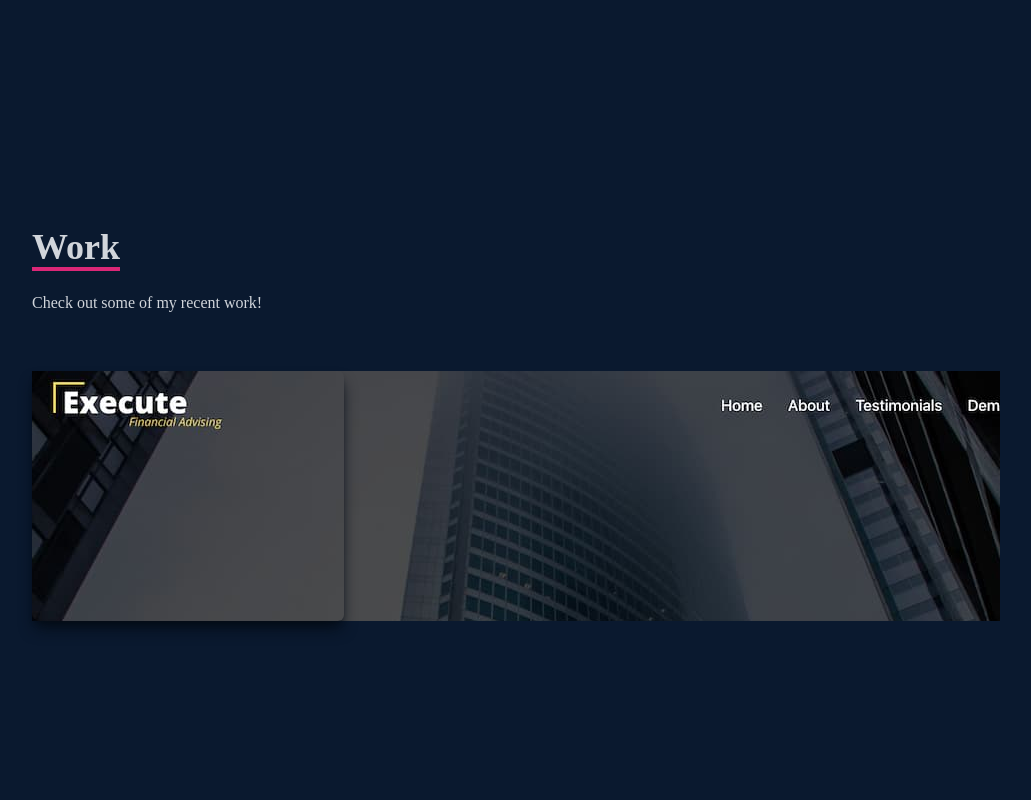
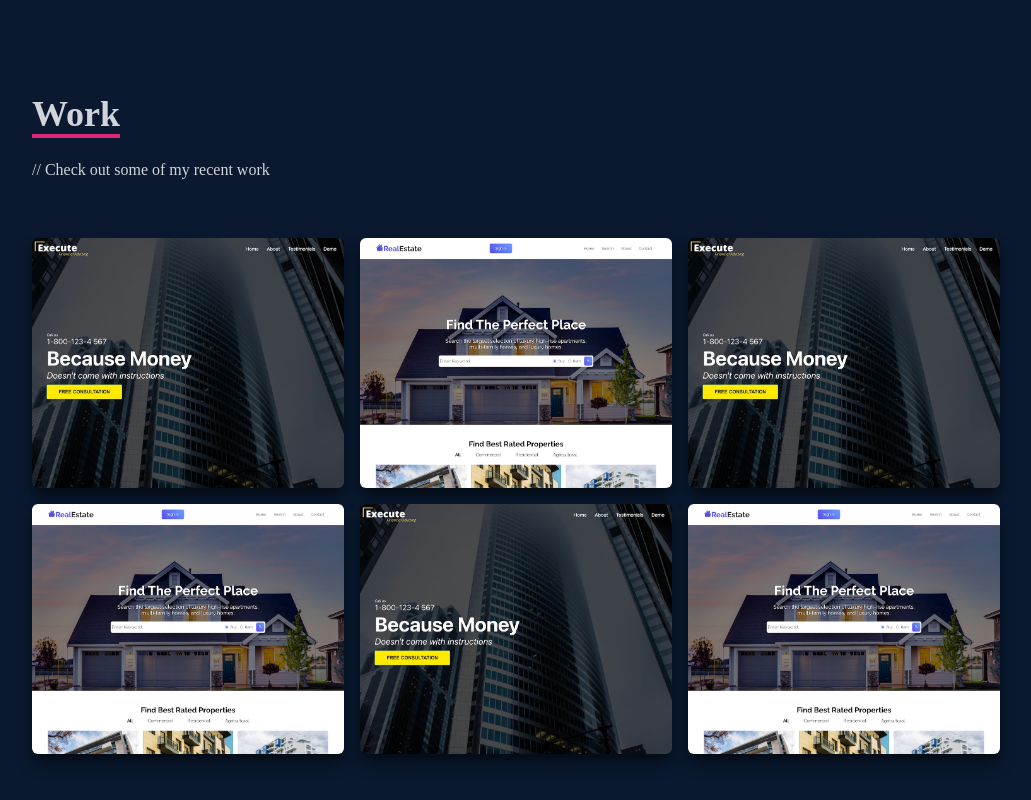
Before and after one commit to barryos112/personal-website, a React (Create React App) app: page / in a window 1280 px wide. Shown: the part 2376-3176 px from the top of the page, without its empty margins (124-1155 px from the left). Built offline with nearby package versions, Linux system fonts and the light colour scheme.

Commit message:
Added more work cards, need to update links

```diff
--- a/src/components/Work.jsx
+++ b/src/components/Work.jsx
@@ -1,43 +1,166 @@
-import React from 'react'
-import WorkImg from'../assets/workImg.jpeg';
-
+import React from 'react';
+import WorkImg from '../assets/workImg.jpeg';
+import realEstate from '../assets/realestate.jpg';
 
 const Work = () => {
   return (
     <div name='work' className='w-full md:h-screen text-gray-300 bg-[#0a192f]'>
       <div className='max-w-[1000px] mx-auto p-4 flex flex-col justify-center w-full h-full'>
         <div className='pb-8'>
-            <p className='text-4xl font-bold inline border-b-4 text-gray-300 border-pink-600'>Work</p>
-            <p className='py-6'>Check out some of my recent work!</p>
+          <p className='text-4xl font-bold inline border-b-4 text-gray-300 border-pink-600'>
+            Work
+          </p>
+          <p className='py-6'>// Check out some of my recent work</p>
         </div>
 
+{/* Container */}
+        <div className='grid sm:grid-cols-2 md:grid-cols-3 gap-4'>
 
-    <div style={{backgroundImage: `url(${WorkImg})`}}
-     className='grid sm:grid-cols-2 md:grid-cols-3 gap-4'>
-        <div className='shadow-lg shadow-[#040c16] group container rounded-md flex justify-center items-center mx-auto content-div'>
-
-        {/* Hover effects*/}
-
+            {/* Grid Item */}
+          <div
+            style={{ backgroundImage: `url(${WorkImg})` }}
+            className='shadow-lg shadow-[#040c16] group container rounded-md flex justify-center items-center mx-auto content-div'
+          >
+            {/* Hover Effects */}
             <div className='opacity-0 group-hover:opacity-100'>
-                    <span className=''text2xl font-bold text-white tracking-wider>
-                        React JS website Repo
-
+              <span className='text-2xl font-bold text-white tracking-wider'>
+                React JS Application
               </span>
-                    <div>
-                        <a href='https://github.com/barryos112/personal-website'>
-                            <button className='text-center rounded-lg px-4 py-3 m-2 bg-white text-gray-700 font-bold text-lg'>Code</button>
+              <div className='pt-8 text-center'>
+                <a href='/'>
+                  <button className='text-center rounded-lg px-4 py-3 m-2 bg-white text-gray-700 font-bold text-lg'>
+                    Demo
+                  </button>
                 </a>
-
-
+                <a href='/'>
+                  <button className='text-center rounded-lg px-4 py-3 m-2 bg-white text-gray-700 font-bold text-lg'>
+                    Code
+                  </button>
+                </a>
+              </div>
+            </div>
+          </div>
+          <div
+            style={{ backgroundImage: `url(${realEstate})` }}
+            className='shadow-lg shadow-[#040c16] group container rounded-md flex justify-center items-center mx-auto content-div'
+          >
+            {/* Hover Effects */}
+            <div className='opacity-0 group-hover:opacity-100'>
+              <span className='text-2xl font-bold text-white tracking-wider'>
+                React JS Application
+              </span>
+              <div className='pt-8 text-center'>
+                <a href='/'>
+                  <button className='text-center rounded-lg px-4 py-3 m-2 bg-white text-gray-700 font-bold text-lg'>
+                    Demo
+                  </button>
+                </a>
+                <a href='/'>
+                  <button className='text-center rounded-lg px-4 py-3 m-2 bg-white text-gray-700 font-bold text-lg'>
+                    Code
+                  </button>
+                </a>
+              </div>
+            </div>
+          </div>
+            {/* Grid Item */}
+          <div
+            style={{ backgroundImage: `url(${WorkImg})` }}
+            className='shadow-lg shadow-[#040c16] group container rounded-md flex justify-center items-center mx-auto content-div'
+          >
+            {/* Hover Effects */}
+            <div className='opacity-0 group-hover:opacity-100'>
+              <span className='text-2xl font-bold text-white tracking-wider'>
+                React JS Application
+              </span>
+              <div className='pt-8 text-center'>
+                <a href='/'>
+                  <button className='text-center rounded-lg px-4 py-3 m-2 bg-white text-gray-700 font-bold text-lg'>
+                    Demo
+                  </button>
+                </a>
+                <a href='/'>
+                  <button className='text-center rounded-lg px-4 py-3 m-2 bg-white text-gray-700 font-bold text-lg'>
+                    Code
+                  </button>
+                </a>
+              </div>
+            </div>
+          </div>
+          <div
+            style={{ backgroundImage: `url(${realEstate})` }}
+            className='shadow-lg shadow-[#040c16] group container rounded-md flex justify-center items-center mx-auto content-div'
+          >
+            {/* Hover Effects */}
+            <div className='opacity-0 group-hover:opacity-100'>
+              <span className='text-2xl font-bold text-white tracking-wider'>
+                React JS Application
+              </span>
+              <div className='pt-8 text-center'>
+                <a href='/'>
+                  <button className='text-center rounded-lg px-4 py-3 m-2 bg-white text-gray-700 font-bold text-lg'>
+                    Demo
+                  </button>
+                </a>
+                <a href='/'>
+                  <button className='text-center rounded-lg px-4 py-3 m-2 bg-white text-gray-700 font-bold text-lg'>
+                    Code
+                  </button>
+                </a>
+              </div>
+            </div>
+          </div>
+            {/* Grid Item */}
+          <div
+            style={{ backgroundImage: `url(${WorkImg})` }}
+            className='shadow-lg shadow-[#040c16] group container rounded-md flex justify-center items-center mx-auto content-div'
+          >
+            {/* Hover Effects */}
+            <div className='opacity-0 group-hover:opacity-100'>
+              <span className='text-2xl font-bold text-white tracking-wider'>
+                React JS Application
+              </span>
+              <div className='pt-8 text-center'>
+                <a href='/'>
+                  <button className='text-center rounded-lg px-4 py-3 m-2 bg-white text-gray-700 font-bold text-lg'>
+                    Demo
+                  </button>
+                </a>
+                <a href='/'>
+                  <button className='text-center rounded-lg px-4 py-3 m-2 bg-white text-gray-700 font-bold text-lg'>
+                    Code
+                  </button>
+                </a>
+              </div>
+            </div>
+          </div>
+          <div
+            style={{ backgroundImage: `url(${realEstate})` }}
+            className='shadow-lg shadow-[#040c16] group container rounded-md flex justify-center items-center mx-auto content-div'
+          >
+            {/* Hover Effects */}
+            <div className='opacity-0 group-hover:opacity-100'>
+              <span className='text-2xl font-bold text-white tracking-wider'>
+                React JS Application
+              </span>
+              <div className='pt-8 text-center'>
+                <a href='/'>
+                  <button className='text-center rounded-lg px-4 py-3 m-2 bg-white text-gray-700 font-bold text-lg'>
+                    Demo
+                  </button>
+                </a>
+                <a href='/'>
+                  <button className='text-center rounded-lg px-4 py-3 m-2 bg-white text-gray-700 font-bold text-lg'>
+                    Code
+                  </button>
+                </a>
               </div>
             </div>
           </div>
         </div>
-
       </div>
     </div>
+  );
+};
 
-  )
-}
-
-export default Work
+export default Work;
--- a/src/index.css
+++ b/src/index.css
@@ -21,10 +21,10 @@
     height: 250px;
 }
 
-.content-div:hover{
+.content-div:hover {
     background-image: linear-gradient(
         to right,
-        rgba(112,157,255,0.8)
-        hsla(242,74%,61% 0.8)
-    );
+        rgba(112, 157, 255, 0.8),
+        hsla(242, 74%, 61%, 0.8)
+    )!important;
 }
```
Lines whose indentation alone changed are shown as unchanged.
